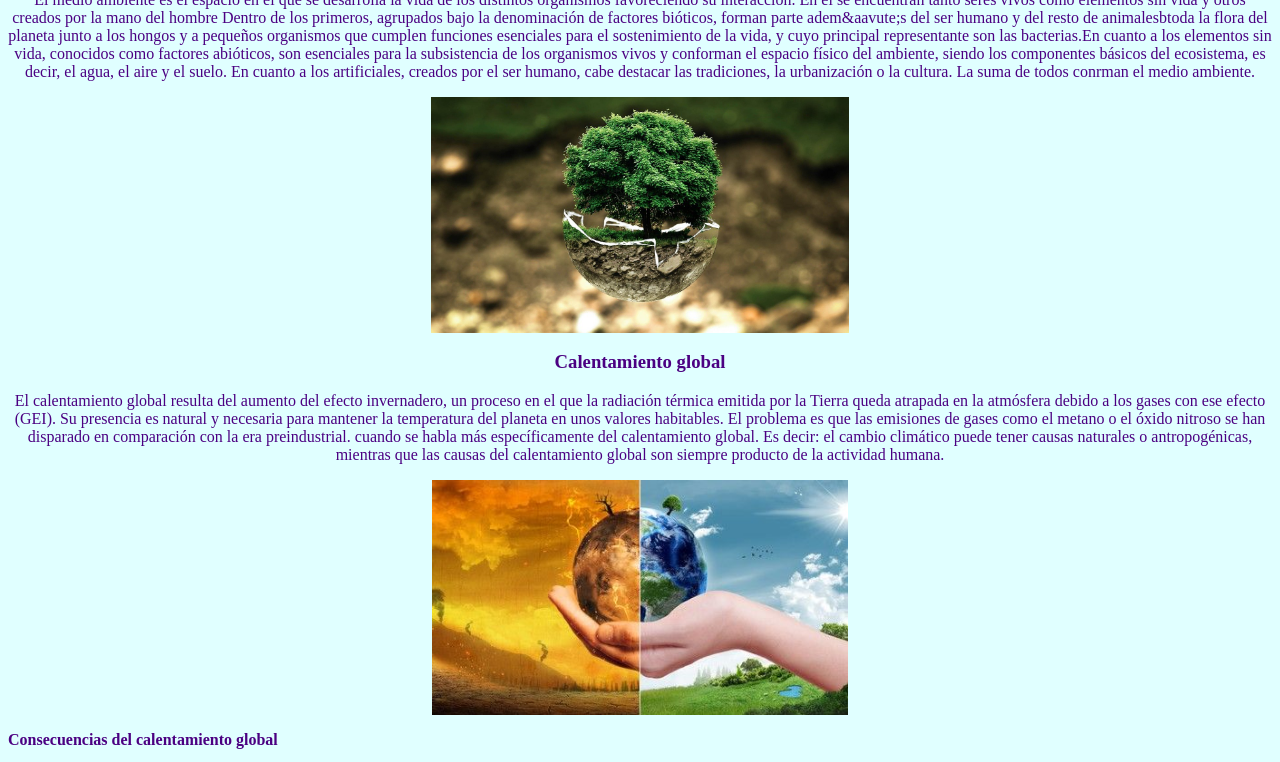
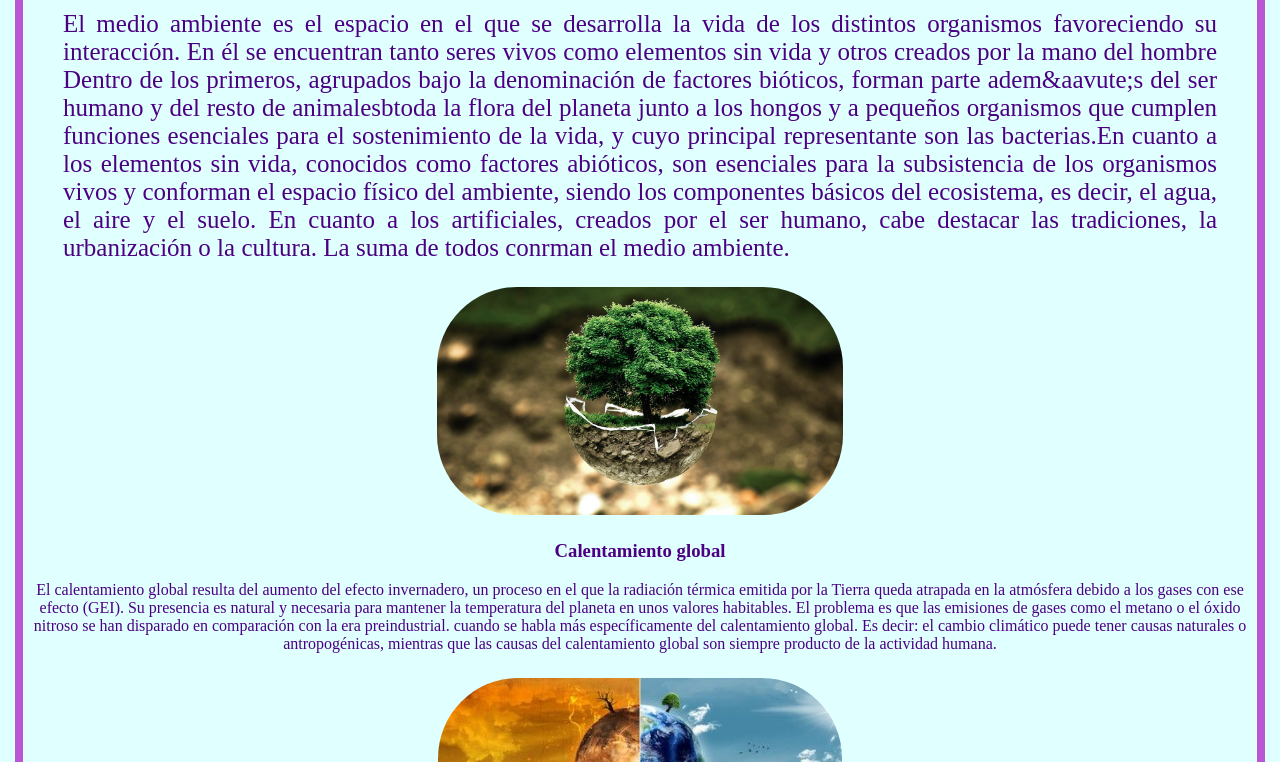
Before and after one commit to Carmen9898/naturaleza, a plain HTML site: page index.html in a window 1280 px wide. Shown: the part 75-837 px from the top of the page. Drawn offline with Linux system fonts and the light colour scheme.

Commit message:
Add files via upload

```diff
--- a/index.html
+++ b/index.html
@@ -1,7 +1,7 @@
 <html>
 <head>
 <title>naturaleza</title>
-<link rel="stylesheet"type="text/css"href="carmen mi tema.css">
+<link rel="stylesheet"type="text/css"href="index.css">
 <style type="text/css">
 body {paddign-letf:11em;
 color:#4b0082;
```
